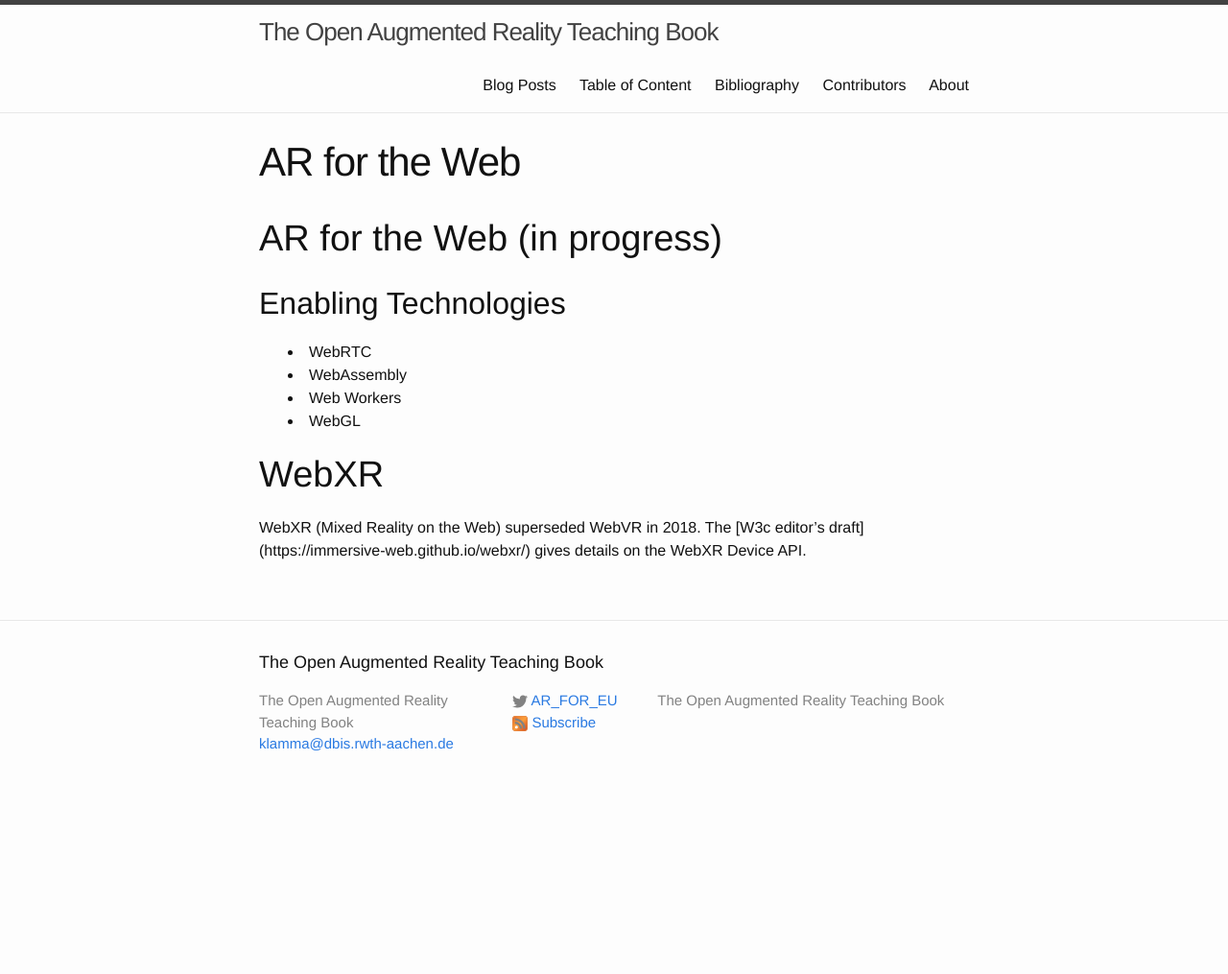
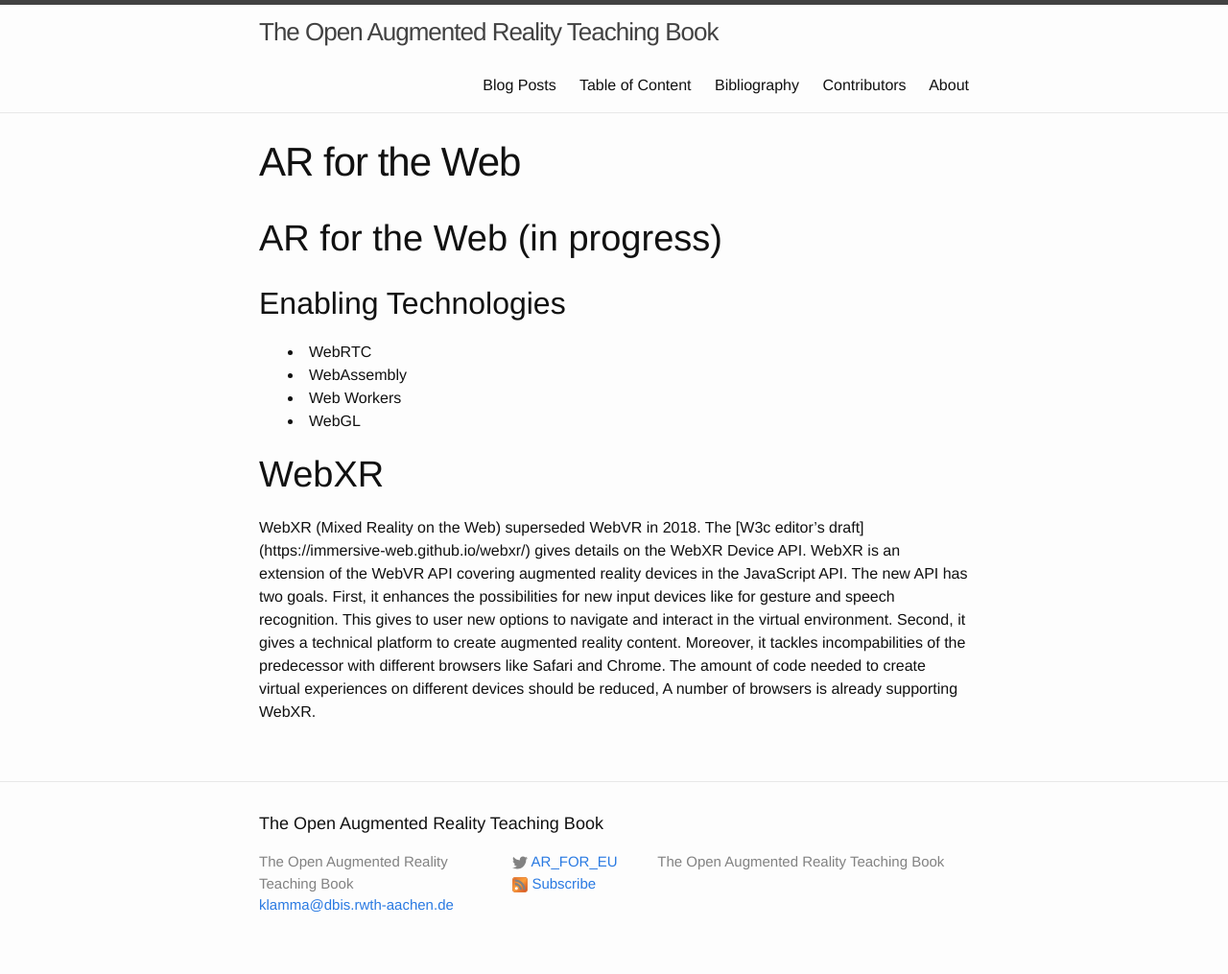
Before and after one commit to klamma/ar-for-eu-book, a Jekyll site: the page built from _pages/chapters/web.md, in a window 1280 px wide. Shown: the whole page at 96% size. Built offline with Jekyll 4.4.1, drawn with Linux system fonts in a browser that asks for light colours; nearby versions of some CDN libraries; before the commit the page ends 900 px from its top, so only the background shows below that.

Commit message:
Update web.md

```diff
--- a/_pages/chapters/web.md
+++ b/_pages/chapters/web.md
@@ -19,6 +19,13 @@ visualizations:
 
 WebXR (Mixed Reality on the Web) superseded WebVR in 2018. The [W3c editor's draft] (https://immersive-web.github.io/webxr/)
 gives details on the WebXR Device API.
-
+WebXR is an extension of the WebVR API covering augmented reality devices in the JavaScript API.
+The new API has two goals.
+First, it enhances the possibilities for new input devices like for gesture and speech recognition.
+This gives to user new options to navigate and interact in the virtual environment.
+Second, it gives a technical platform to create augmented reality content.
+Moreover, it tackles incompabilities of the predecessor with different browsers like Safari and Chrome.
+The amount of code needed to create virtual experiences on different devices should be reduced,
+A number of browsers is already supporting WebXR.
 
 [//]: # (QRD*19)
```
